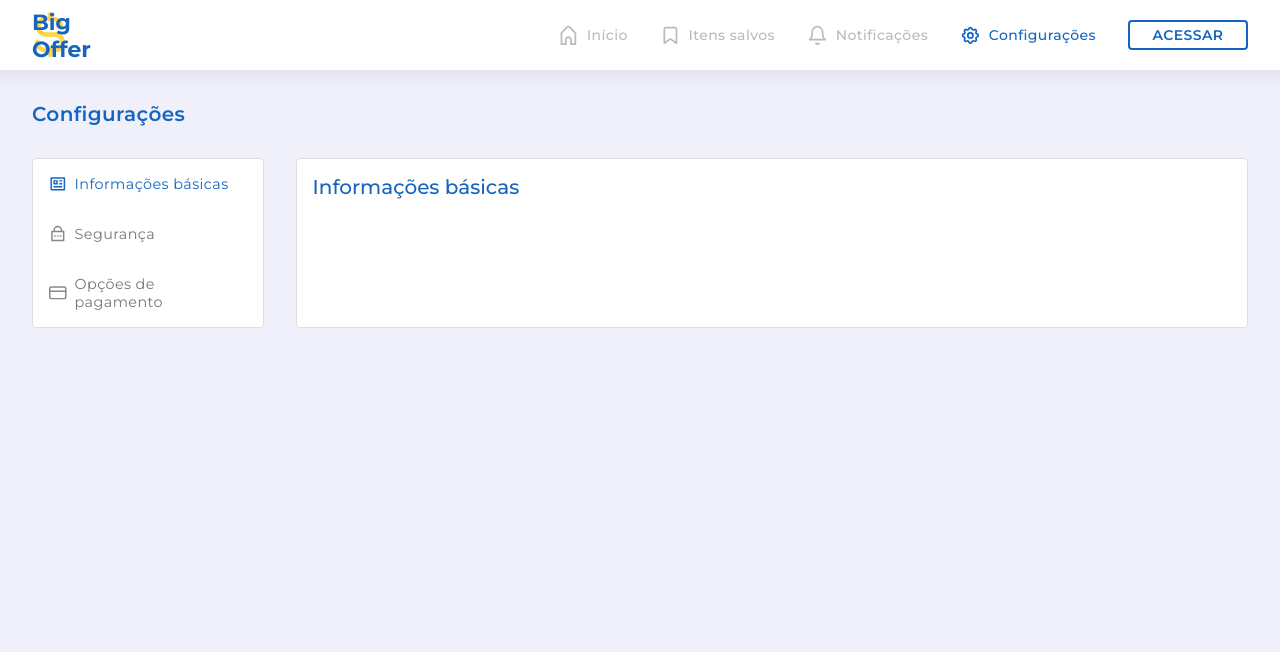
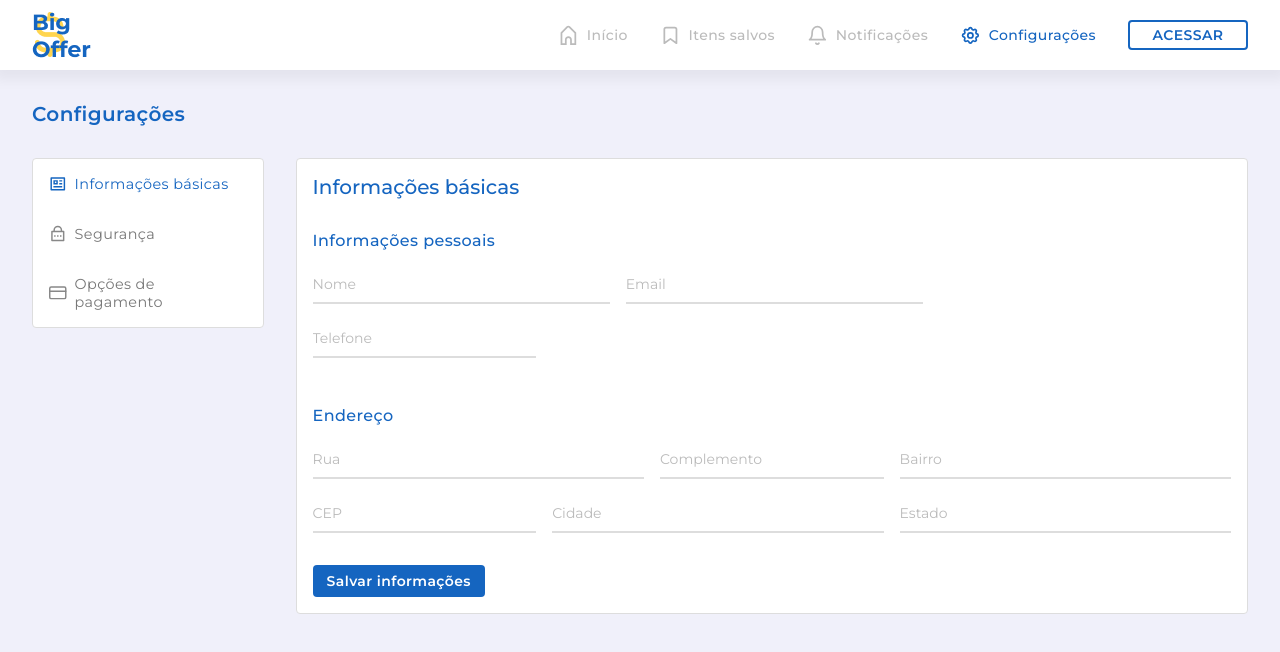
Before and after one commit to lucas95santos/bigoffer-web, a React (Create React App) app: page /configuracoes in a window 1280 px wide. Shown: the top 652 px of the page. Built offline with nearby package versions, Linux system fonts and the light colour scheme.

Commit message:
feat: criando o formulário de configuração de informações básicas

```diff
--- a/src/components/CustomInput.js
+++ b/src/components/CustomInput.js
@@ -19,6 +19,7 @@ const CustomInput = ({
   errors,
   classes,
   bordered,
+  autocomplete,
   rest,
 }) => {
   // state
@@ -65,9 +66,12 @@ const CustomInput = ({
         onFocus={() => setFocus(true)}
         onBlur={() => setFocus(false)}
         onInvalid={() => setHasErrors(true)}
+        autoComplete={autocomplete}
         {...rest}
       />
-      <div className="error-container">
+      <div
+        className={`error-container ${!hasErrors ? 'invisible-container' : ''}`}
+      >
         <MdErrorOutline
           className={`error-icon ${!hasErrors ? 'invisible-icon' : ''}`}
         />
--- a/src/screens/Settings.js
+++ b/src/screens/Settings.js
@@ -1,4 +1,6 @@
 import React, { useState, useCallback } from 'react';
+// components
+import { CustomInput as Input } from '../components';
 // icons
 import { RiLockPasswordLine, RiProfileLine } from 'react-icons/ri';
 import { FiCreditCard } from 'react-icons/fi';
@@ -21,11 +23,149 @@ const settings = {
   },
 };
 
-const BasicInfo = ({ settingsTitle }) => (
-  <div>
-    <h2>{settingsTitle}</h2>
-  </div>
-);
+const BasicInfo = ({ settingsTitle }) => {
+  // eslint-disable-next-line no-unused-vars
+  const [basicInfoData, setBasicInfoData] = useState({
+    name: '',
+    email: '',
+    phone: '',
+  });
+
+  const handleInputChange = useCallback((field, value) => {
+    setBasicInfoData((oldBasicInfoData) => ({
+      ...oldBasicInfoData,
+      [field]: value,
+    }));
+  }, []);
+
+  return (
+    <div>
+      <h2>{settingsTitle}</h2>
+
+      <form>
+        <fieldset className="personal-info">
+          <legend className="info-title">Informações pessoais</legend>
+
+          <div className="input-container">
+            <Input
+              type="text"
+              placeholder="Nome"
+              classes="a-third-size"
+              value={basicInfoData.name}
+              onTextChange={(event) =>
+                handleInputChange('name', event.target.value)
+              }
+              errors={[]}
+              autocomplete="nope"
+            />
+            <Input
+              type="text"
+              placeholder="Email"
+              classes="a-third-size"
+              value={basicInfoData.email}
+              onTextChange={(event) =>
+                handleInputChange('email', event.target.value)
+              }
+              errors={[]}
+              autocomplete="nope"
+            />
+          </div>
+          <div className="input-container">
+            <Input
+              type="text"
+              placeholder="Telefone"
+              classes="a-quarter-size"
+              value={basicInfoData.phone}
+              onTextChange={(event) =>
+                handleInputChange('phone', event.target.value)
+              }
+              errors={[]}
+              autocomplete="nope"
+            />
+          </div>
+        </fieldset>
+        <fieldset className="address-info">
+          <legend className="info-title">Endereço</legend>
+
+          <div className="input-container">
+            <Input
+              type="text"
+              placeholder="Rua"
+              classes="half-size"
+              value={basicInfoData.name}
+              onTextChange={(event) =>
+                handleInputChange('name', event.target.value)
+              }
+              errors={[]}
+              autocomplete="nope"
+            />
+            <Input
+              type="text"
+              placeholder="Complemento"
+              classes="a-quarter-size"
+              value={basicInfoData.email}
+              onTextChange={(event) =>
+                handleInputChange('email', event.target.value)
+              }
+              errors={[]}
+              autocomplete="nope"
+            />
+            <Input
+              type="text"
+              placeholder="Bairro"
+              classes="half-size"
+              value={basicInfoData.phone}
+              onTextChange={(event) =>
+                handleInputChange('phone', event.target.value)
+              }
+              errors={[]}
+              autocomplete="nope"
+            />
+          </div>
+          <div className="input-container">
+            <Input
+              type="text"
+              placeholder="CEP"
+              classes="a-quarter-size"
+              value={basicInfoData.name}
+              onTextChange={(event) =>
+                handleInputChange('name', event.target.value)
+              }
+              errors={[]}
+              autocomplete="nope"
+            />
+            <Input
+              type="text"
+              placeholder="Cidade"
+              classes="half-size"
+              value={basicInfoData.email}
+              onTextChange={(event) =>
+                handleInputChange('email', event.target.value)
+              }
+              errors={[]}
+              autocomplete="nope"
+            />
+            <Input
+              type="text"
+              placeholder="Estado"
+              classes="half-size"
+              value={basicInfoData.phone}
+              onTextChange={(event) =>
+                handleInputChange('phone', event.target.value)
+              }
+              errors={[]}
+              autocomplete="nope"
+            />
+          </div>
+        </fieldset>
+
+        <button className="solid" type="submit">
+          Salvar informações
+        </button>
+      </form>
+    </div>
+  );
+};
 
 const Security = ({ settingsTitle }) => (
   <div>
--- a/src/styles/customInput.scss
+++ b/src/styles/customInput.scss
@@ -13,6 +13,7 @@
   }
 
   input {
+    width: 100%;
     max-height: 36px;
     border: none;
     padding: 4px 0 !important;
--- a/src/styles/reset.scss
+++ b/src/styles/reset.scss
@@ -45,3 +45,7 @@ ul {
 ::-webkit-scrollbar {
   width: 0;
 }
+
+fieldset {
+  border: none;
+}
--- a/src/styles/settings.scss
+++ b/src/styles/settings.scss
@@ -4,6 +4,7 @@
   .settings__content {
     margin-top: $mediumSpace;
     display: flex;
+    align-items: flex-start;
     gap: $mediumSpace;
 
     .settings__menu,
@@ -70,6 +71,58 @@
         font-size: 1.25rem;
         font-weight: 500;
       }
+
+      .info-title {
+        color: $primaryColor;
+        font-weight: 500;
+        letter-spacing: 0.4px;
+        margin-bottom: $defaultSpace;
+      }
+
+      .input-container {
+        display: flex;
+        align-items: center;
+        gap: $defaultSpace;
+        margin-bottom: $defaultSpace;
+
+        .a-quarter-size {
+          width: calc(25% - 6px);
+        }
+
+        .a-third-size {
+          width: calc(33% - 6px);
+        }
+
+        .half-size {
+          flex: 0.5;
+        }
+
+        .f1-size {
+          flex: 1;
+        }
+
+        .f2-size {
+          flex: 2;
+        }
+
+        .f3-size {
+          flex: 3;
+        }
+      }
+
+      .personal-info,
+      .address-info {
+        margin-top: $mediumSpace;
+      }
+
+      form {
+        button {
+          max-height: 32px;
+          font-size: 0.875rem;
+          line-height: 5px;
+          margin-top: $defaultSpace;
+        }
+      }
     }
   }
 }
```
